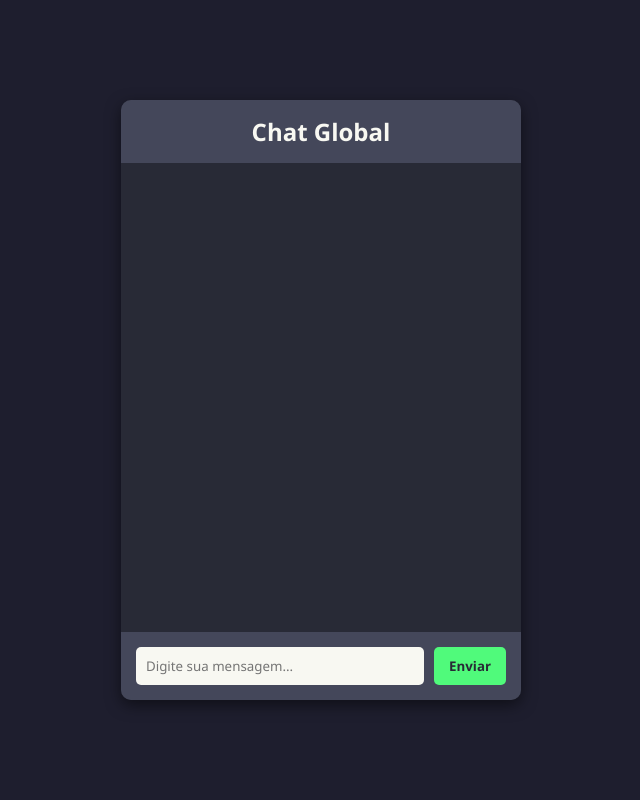
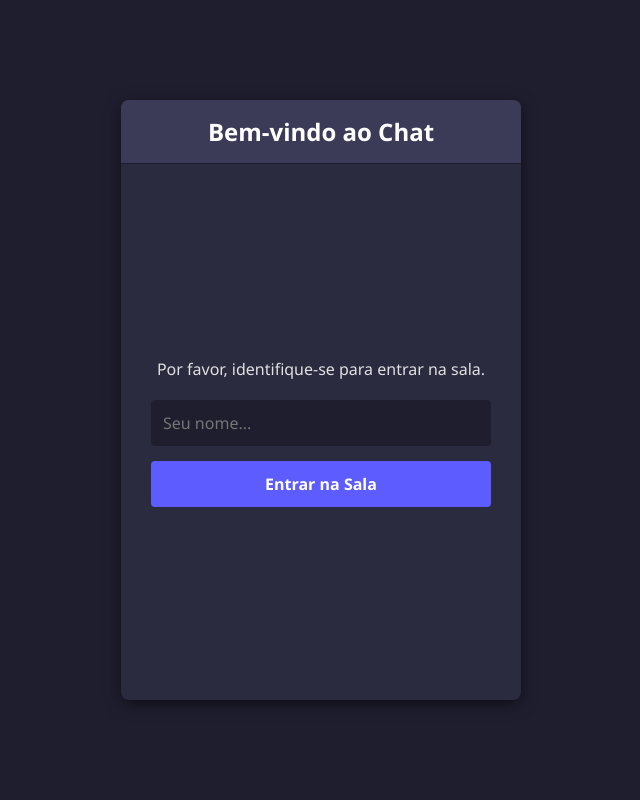
Before and after one commit to ThiagoNovinski/ChatClienteServidor, a Flask app: page / in a window 1280 px wide. Shown: the whole page, without its empty margins (319-959 px from the left). Run offline with Flask 3, Linux system fonts and the light colour scheme; some libraries are stand-ins or nearby versions.

```diff
--- a/app.py
+++ b/app.py
@@ -1,26 +1,31 @@
+from gevent import monkey
+monkey.patch_all()
+
 from flask import Flask, render_template
 from flask_socketio import SocketIO, send
 
 app = Flask(__name__)
 app.config['SECRET_KEY'] = 'uma_chave_secreta_qualquer'
-# Inicializa o SocketIO. Em dev, ele usa o modelo de threads do Werkzeug.
-socketio = SocketIO(app, cors_allowed_origins="*", async_mode='threading')
+socketio = SocketIO(app, cors_allowed_origins="*", async_mode='gevent')
+
+# Rota principal agora renderiza apenas a tela de Login
 @app.route('/')
-def index():
-    return render_template('index.html')
+def login():
+    return render_template('login.html')
 
-# Evento acionado quando um cliente se conecta
+# Nova rota para a tela do Chat
+@app.route('/chat')
+def chat():
+    return render_template('chat.html')
+
 @socketio.on('connect')
 def handle_connect():
     print("Novo cliente conectado.")
 
-# Evento acionado quando o servidor recebe uma mensagem
 @socketio.on('message')
-def handle_message(msg):
-    print(f"Mensagem recebida: {msg}")
-    # Envia a mensagem para todos os clientes conectados
-    send(msg, broadcast=True)
+def handle_message(data):
+    print(f"Mensagem recebida: {data}")
+    send(data, broadcast=True)
 
 if __name__ == '__main__':
-    # debug=True inicia o servidor de desenvolvimento multithread do Flask
-    socketio.run(app, debug=True)
+    socketio.run(app, host='0.0.0.0', port=5000, debug=True, use_reloader=False)
--- a/static/style.css
+++ b/static/style.css
@@ -1,3 +1,4 @@
+/* static/style.css */
 * {
     box-sizing: border-box;
     margin: 0;
@@ -6,76 +7,146 @@
 }
 
 body {
-    background-color: #1e1e2e;
+    background-color: #1e1e2f;
     display: flex;
     justify-content: center;
     align-items: center;
     height: 100vh;
 }
 
-.chat-container {
-    background-color: #282a36;
+/* Container Principal */
+.card-container {
     width: 400px;
     height: 600px;
-    border-radius: 10px;
+    background-color: #2b2b40;
+    border-radius: 8px;
+    box-shadow: 0 4px 15px rgba(0,0,0,0.5);
     display: flex;
     flex-direction: column;
-    box-shadow: 0 5px 15px rgba(0,0,0,0.5);
     overflow: hidden;
 }
 
+/* Cabeçalho */
 .chat-header {
-    background-color: #44475a;
-    color: #f8f8f2;
+    background-color: #3b3b58;
     padding: 15px;
+    text-align: center;
+    color: #fff;
+    border-bottom: 1px solid #1e1e2f;
+    flex-shrink: 0; /* Garante que o cabeçalho não seja esmagado */
+}
+
+/* Tela de Login */
+.login-body {
+    padding: 30px;
+    display: flex;
+    flex-direction: column;
+    justify-content: center;
+    flex-grow: 1;
+    color: #e0e0e0;
     text-align: center;
 }
 
-.chat-messages {
-    flex: 1;
+.login-body p {
+    margin-bottom: 20px;
+}
+
+.login-body input {
+    padding: 12px;
+    margin-bottom: 15px;
+    border: none;
+    border-radius: 4px;
+    background-color: #1e1e2f;
+    color: #fff;
+    font-size: 16px;
+    outline: none;
+}
+
+.login-body button {
+    padding: 12px;
+    border: none;
+    border-radius: 4px;
+    background-color: #5c5cff;
+    color: white;
+    cursor: pointer;
+    font-weight: bold;
+    font-size: 16px;
+    transition: background-color 0.2s;
+}
+
+.login-body button:hover {
+    background-color: #4a4ae6;
+}
+
+/* Lista de Mensagens */
+.messages-list {
+    list-style-type: none;
     padding: 15px;
-    overflow-y: auto;
+    flex-grow: 1; /* Ocupa todo o espaço do meio */
+    overflow-y: auto; /* Cria a barra de rolagem quando encher */
+    color: #e0e0e0;
     display: flex;
     flex-direction: column;
-    gap: 10px;
+    gap: 10px; /* Espaçamento entre os balões */
 }
 
-.message {
-    background-color: #6272a4;
-    color: white;
-    padding: 10px 15px;
-    border-radius: 15px;
-    max-width: 80%;
-    align-self: flex-start;
-    word-wrap: break-word;
+/* Scrollbar customizada (opcional, deixa mais elegante no dark mode) */
+.messages-list::-webkit-scrollbar {
+    width: 6px;
+}
+.messages-list::-webkit-scrollbar-thumb {
+    background-color: #5c5cff;
+    border-radius: 10px;
 }
 
-.chat-input {
+/* Balão de Mensagem */
+.messages-list li {
+    background-color: #444466;
+    padding: 10px 15px;
+    border-radius: 8px;
+    word-wrap: break-word;
+    line-height: 1.4;
+}
+
+.user-name {
+    font-weight: bold;
+    margin-right: 5px;
+}
+
+/* Área de Input Fixa e Modernizada */
+.input-area {
     display: flex;
     padding: 15px;
-    background-color: #44475a;
+    background-color: #3b3b58;
+    border-top: 1px solid #1e1e2f;
+    flex-shrink: 0; /* IMPEDE que a área de input seja empurrada para fora */
+    align-items: center;
 }
 
-.chat-input input {
-    flex: 1;
-    padding: 10px;
+.input-area input {
+    flex-grow: 1;
+    padding: 12px 15px;
     border: none;
-    border-radius: 5px;
+    border-radius: 20px; /* Bordas mais redondinhas */
     outline: none;
-    background-color: #f8f8f2;
+    background-color: #1e1e2f;
+    color: #fff;
+    font-size: 15px;
 }
 
-.chat-input button {
+.input-area button {
     margin-left: 10px;
-    padding: 10px 15px;
-    background-color: #50fa7b;
-    color: #282a36;
+    padding: 10px 20px;
     border: none;
-    border-radius: 5px;
+    border-radius: 20px; /* Acompanha o input */
+    background-color: #5c5cff;
+    color: white;
     cursor: pointer;
     font-weight: bold;
+    transition: all 0.2s ease; /* Transição mais suave */
 }
 
-.chat-input button:hover {
-    background-color: #40c563;
+.input-area button:hover {
+    background-color: #4a4ae6;
+    transform: scale(1.05); /* Dá um leve zoom ao passar o mouse */
 }
--- a/templates/index.html
+++ b/templates/index.html
@@ -4,55 +4,102 @@
     <meta charset="UTF-8">
     <meta name="viewport" content="width=device-width, initial-scale=1.0">
     <title>Chat Cliente-Servidor</title>
-    <!-- O Flask busca arquivos estáticos na pasta 'static' -->
     <link rel="stylesheet" href="{{ url_for('static', filename='style.css') }}">
-    <!-- Biblioteca Socket.IO client-side -->
     <script src="https://cdnjs.cloudflare.com/ajax/libs/socket.io/4.0.1/socket.io.js"></script>
 </head>
 <body>
-    <div class="chat-container">
+    <div id="login-screen" class="card-container">
         <div class="chat-header">
-            <h2>Chat Global</h2>
+            <h2>Bem-vindo ao Chat</h2>
         </div>
-        <div class="chat-messages" id="messages">
-            <!-- Mensagens aparecerão aqui -->
+        <div class="login-body">
+            <p>Por favor, identifique-se para entrar na sala.</p>
+            <input type="text" id="usernameInput" placeholder="Seu nome..." autocomplete="off">
+            <button id="joinBtn">Entrar na Sala</button>
         </div>
-        <div class="chat-input">
+    </div>
+
+    <div id="chat-screen" class="card-container" style="display: none;">
+        <div class="chat-header">
+            <h2>Sala Global</h2>
+        </div>
+        <ul id="messages" class="messages-list"></ul>
+        <div class="input-area">
             <input type="text" id="myMessage" placeholder="Digite sua mensagem..." autocomplete="off">
             <button id="sendBtn">Enviar</button>
         </div>
     </div>
 
     <script>
-        // Estabelece a conexão com o servidor WebSocket
         const socket = io();
+        let myName = "";
+        let myColor = ""; // Nova variável para guardar a cor do usuário
 
-        const sendBtn = document.getElementById('sendBtn');
-        const myMessage = document.getElementById('myMessage');
-        const messages = document.getElementById('messages');
+        const loginScreen = document.getElementById('login-screen');
+        const chatScreen = document.getElementById('chat-screen');
+        const usernameInput = document.getElementById('usernameInput');
+        const joinBtn = document.getElementById('joinBtn');
 
-        // Função para enviar mensagem ao servidor
-        function sendMessage() {
-            if (myMessage.value.trim() !== '') {
-                socket.send(myMessage.value);
-                myMessage.value = '';
+        // Função de Login
+        function joinChat() {
+            const name = usernameInput.value.trim();
+            if (name !== "") {
+                myName = name;
+
+                // Gera uma cor aleatória em HSL
+                // Hue (Matiz) vai de 0 a 360 graus.
+                // Saturation em 80% e Lightness em 70% garantem cores vivas que combinam com o modo escuro.
+                const randomHue = Math.floor(Math.random() * 360);
+                myColor = `hsl(${randomHue}, 80%, 70%)`;
+
+                loginScreen.style.display = 'none';
+                chatScreen.style.display = 'flex';
+
+                // Opcional: Focar direto no campo de mensagem ao entrar
+                document.getElementById('myMessage').focus();
             }
         }
 
-        // Listener para o botão de envio e tecla Enter
-        sendBtn.addEventListener('click', sendMessage);
-        myMessage.addEventListener('keypress', function(e) {
-            if (e.key === 'Enter') sendMessage();
+        joinBtn.addEventListener('click', joinChat);
+        usernameInput.addEventListener('keypress', function(e) {
+            if (e.key === 'Enter') joinChat();
         });
 
-        // Escuta mensagens recebidas do servidor e injeta no HTML
-        socket.on('message', function(msg) {
-            const msgElement = document.createElement('div');
-            msgElement.classList.add('message');
-            msgElement.innerText = msg;
-            messages.appendChild(msgElement);
-            // Rola para o final automaticamente
-            messages.scrollTop = messages.scrollHeight;
+
+        // Função do Chat
+        const inputArea = document.getElementById('myMessage');
+        const sendBtn = document.getElementById('sendBtn');
+        const messagesList = document.getElementById('messages');
+
+        // Recebe mensagens
+        socket.on('message', function(data) {
+            const li = document.createElement('li');
+
+            // Aqui aplicamos a cor recebida do servidor diretamente no estilo (inline CSS)
+            li.innerHTML = `<span class="user-name" style="color: ${data.color};">${data.user}:</span> <span class="user-msg">${data.text}</span>`;
+
+            messagesList.appendChild(li);
+            messagesList.scrollTop = messagesList.scrollHeight;
+        });
+
+        // Envia mensagens
+        function sendMessage() {
+            const msgText = inputArea.value.trim();
+            if (msgText !== "") {
+                // Agora o pacote enviado contém 3 informações
+                const messageData = {
+                    user: myName,
+                    color: myColor,
+                    text: msgText
+                };
+                socket.send(messageData);
+                inputArea.value = '';
+            }
+        }
+
+        sendBtn.addEventListener('click', sendMessage);
+        inputArea.addEventListener('keypress', function(e) {
+            if (e.key === 'Enter') sendMessage();
         });
     </script>
 </body>
--- /dev/null
+++ b/templates/login.html
@@ -0,0 +1,47 @@
+<!DOCTYPE html>
+<html lang="pt-BR">
+<head>
+    <meta charset="UTF-8">
+    <meta name="viewport" content="width=device-width, initial-scale=1.0">
+    <title>Entrar no Chat</title>
+    <link rel="stylesheet" href="{{ url_for('static', filename='style.css') }}">
+</head>
+<body>
+    <div class="card-container">
+        <div class="chat-header">
+            <h2>Bem-vindo ao Chat</h2>
+        </div>
+        <div class="login-body">
+            <p>Por favor, identifique-se para entrar na sala.</p>
+            <input type="text" id="usernameInput" placeholder="Seu nome..." autocomplete="off">
+            <button id="joinBtn">Entrar na Sala</button>
+        </div>
+    </div>
+
+    <script>
+        const usernameInput = document.getElementById('usernameInput');
+        const joinBtn = document.getElementById('joinBtn');
+
+        function joinChat() {
+            const name = usernameInput.value.trim();
+            if (name !== "") {
+                // Gera a cor aleatória
+                const randomHue = Math.floor(Math.random() * 360);
+                const color = `hsl(${randomHue}, 80%, 70%)`;
+
+                // Salva os dados temporariamente no navegador do usuário
+                sessionStorage.setItem('chat_username', name);
+                sessionStorage.setItem('chat_color', color);
+
+                // Redireciona o usuário para a página do chat
+                window.location.href = "/chat";
+            }
+        }
+
+        joinBtn.addEventListener('click', joinChat);
+        usernameInput.addEventListener('keypress', function(e) {
+            if (e.key === 'Enter') joinChat();
+        });
+    </script>
+</body>
+</html>
```
Also changed, not shown: templates/chat.html (added, +72 -0 lines).
